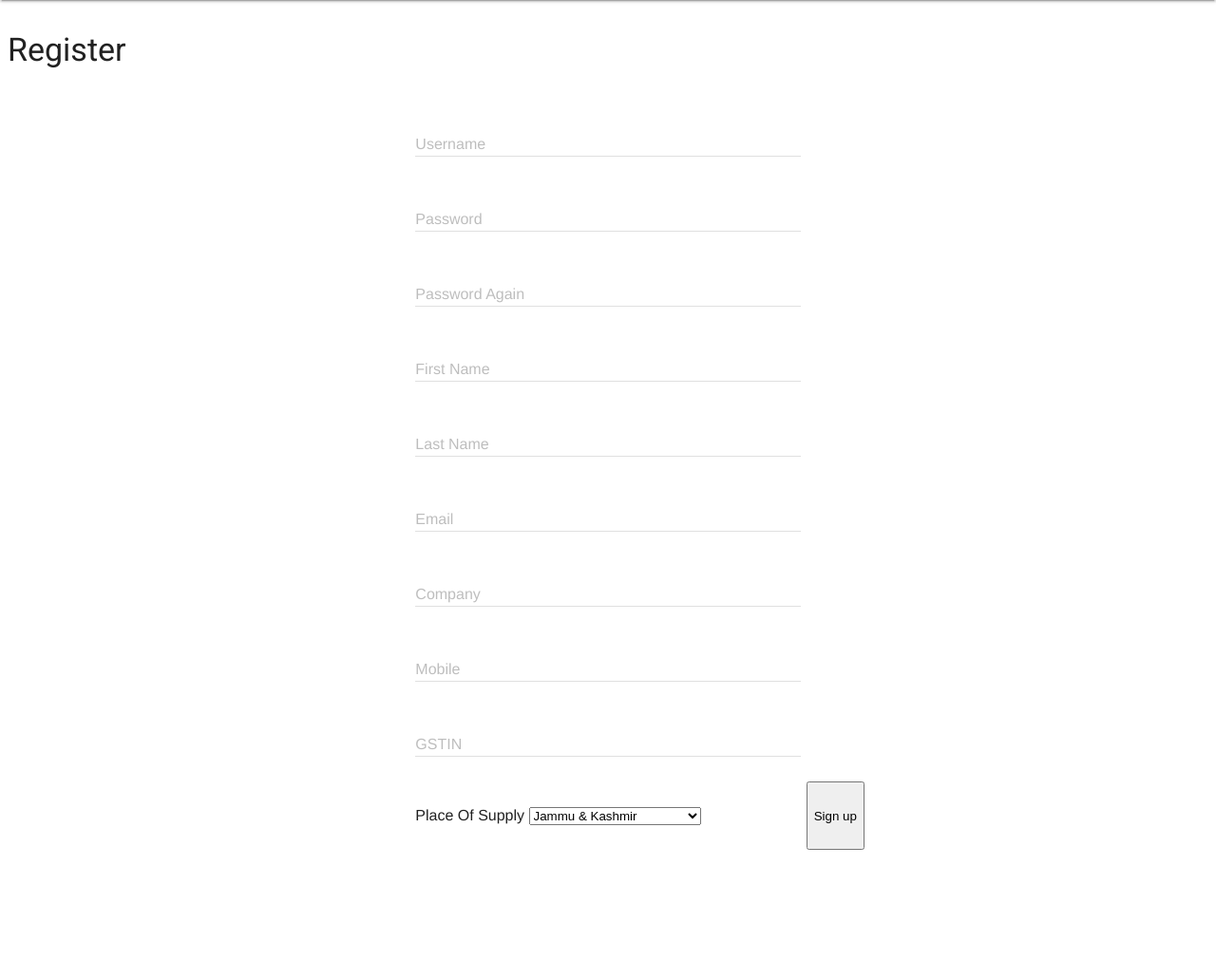
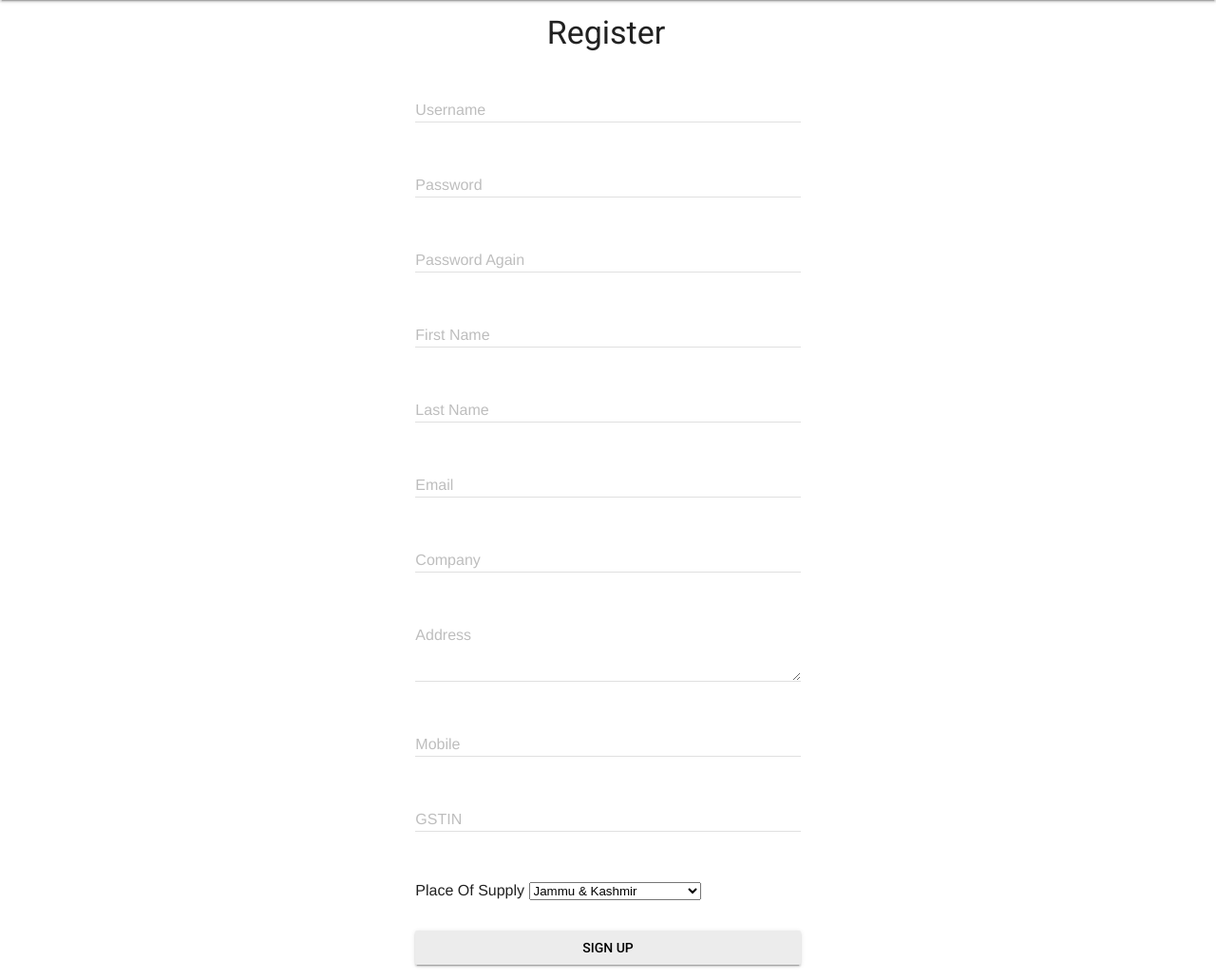
Before and after one commit to rishabhnehra/Invoicer-legacy, a Django app: page /bill/signup/ in a window 1280 px wide. Shown: the part 64-1094 px from the top of the page at 95% size. Run offline with Django 3.2, Linux system fonts and the light colour scheme.

Commit message:
Fixed the address bug in signup form

```diff
--- a/invoicer/bill/forms.py
+++ b/invoicer/bill/forms.py
@@ -13,6 +13,7 @@ class ProfileForm(UserCreationForm):
 	last_name = forms.CharField(max_length = 30)
 	email = forms.EmailField(max_length = 254, help_text = 'Required. Inform a valid email address.')
 	company = forms.CharField(max_length = 50)
+	address = forms.CharField(widget = forms.Textarea)
 	mobile = forms.CharField(max_length = 10)
 	gstin = forms.CharField(max_length = 15)
 	place_of_supply = forms.ChoiceField(choices = PLACES)
--- a/invoicer/bill/models.py
+++ b/invoicer/bill/models.py
@@ -48,6 +48,7 @@ PLACES = (
 class Profile(models.Model):
 	user = models.OneToOneField(User, on_delete = models.CASCADE)
 	company = models.CharField(max_length = 50)
+	address = models.TextField()
 	mobile = models.CharField(max_length = 10)
 	gstin = models.CharField(max_length = 15)
 	place_of_supply = models.CharField(choices = PLACES, max_length = 30)
@@ -64,7 +65,7 @@ class Bill(models.Model):
 	user = models.ForeignKey(User, on_delete = models.CASCADE)
 	invoice = models.CharField(max_length = 100)
 	buyer_name = models.CharField(max_length = 50)
-	buyer_address = models.CharField(max_length = 150)
+	buyer_address = models.TextField()
 	buyer_gstin = models.CharField(max_length = 15)
 	buyer_mobile = models.CharField(max_length = 10)
 	date_of_issue = models.DateField()
--- a/invoicer/bill/views.py
+++ b/invoicer/bill/views.py
@@ -14,6 +14,7 @@ def signup(request):
 		user.profile.company = form.cleaned_data.get('company')
 		user.profile.mobile = form.cleaned_data.get('mobile')
 		user.profile.gstin = form.cleaned_data.get('gstin')
+		user.profile.address = form.cleaned_data.get('address')
 		user.profile.place_of_supply = form.cleaned_data.get('place_of_supply')
 		user.save()
 		raw_password = form.cleaned_data.get('password1')
--- a/invoicer/templates/base.html
+++ b/invoicer/templates/base.html
@@ -22,14 +22,14 @@
 			<div class="mdl-layout__drawer">
 				<nav class="mdl-navigation">
 					{% if request.user.is_authenticated %}
-						<a class="mdl-navigation__link" href="{% url 'bill:dashboard' %}"><i class="material-icons" role="presentation">dashboard</i>Dashboard</a>
-						<a class="mdl-navigation__link" href="{% url 'bill:new_bill' %}"><i class="material-icons">add</i>Create a bill</a>
-						<a class="mdl-navigation__link" href="{% url 'bill:history' %}"><i class="material-icons">history</i>History</a>
-						<a class="mdl-navigation__link" href="{% url 'accounts:logout' %}?next={% url 'home' %}"><i class="material-icons">exit_to_app</i>Logout</a>
+						<a class="mdl-navigation__link mdl-js-ripple-effect" href="{% url 'bill:dashboard' %}"><i class="material-icons" role="presentation">dashboard</i>Dashboard</a>
+						<a class="mdl-navigation__link mdl-js-ripple-effect" href="{% url 'bill:new_bill' %}"><i class="material-icons">add</i>Create a bill</a>
+						<a class="mdl-navigation__link mdl-js-ripple-effect" href="{% url 'bill:history' %}"><i class="material-icons">history</i>History</a>
+						<a class="mdl-navigation__link mdl-js-ripple-effect" href="{% url 'accounts:logout' %}?next={% url 'home' %}"><i class="material-icons">exit_to_app</i>Logout</a>
 					{% else %}
-						<a class="mdl-navigation__link" href="{% url 'home' %}"><i class="material-icons" role="presentation">home</i>Home</a>
-						<a class="mdl-navigation__link" href="{% url 'accounts:login' %}"><i class="material-icons" role="presentation">person</i>Login</a>
-						<a class="mdl-navigation__link" href="{% url 'bill:signup' %}"><i class="material-icons" role="presentation">add</i>Register</a>
+						<a class="mdl-navigation__link mdl-js-ripple-effect" href="{% url 'home' %}"><i class="material-icons" role="presentation">home</i>Home</a>
+						<a class="mdl-navigation__link mdl-js-ripple-effect" href="{% url 'accounts:login' %}"><i class="material-icons" role="presentation">person</i>Login</a>
+						<a class="mdl-navigation__link mdl-js-ripple-effect" href="{% url 'bill:signup' %}"><i class="material-icons" role="presentation">add</i>Register</a>
 					{% endif %}
 				</nav>
 			</div>
--- a/invoicer/templates/bill/dashboard.html
+++ b/invoicer/templates/bill/dashboard.html
@@ -5,7 +5,8 @@
 {% block content %}
 	<div class="mdl-grid">
 		{% if bills %}
-			<h3 class="mdl-cell mdl-cell--12-col">Recent bills</h3>
+			<h3 class="mdl-cell mdl-cell--12-col">Welcome, {{ user.first_name }} {{ user.last_name }}</h3>
+			<h4 class="mdl-cell mdl-cell--4-col-phone mdl-cell--8-col-tablet mdl-cell--1-offset-desktop mdl-cell--10-col-desktop">Recent bills</h4>
 			<table class="mdl-data-table mdl-js-data-table mdl-shadow--2dp mdl-cell mdl-cell--4-col-phone mdl-cell--8-col-tablet mdl-cell--1-offset-desktop mdl-cell--10-col-desktop">
 				<thead>
 					<tr>
@@ -27,7 +28,7 @@
 				</tbody>
 			</table>
 		{% else %}
-			<h3>You haven't entered any bill</h3>
+			<h3 class="mdl-cell mdl-cell--4-col-phone mdl-cell--8-col-tablet mdl-cell--12-col-desktop">You haven't entered any bill</h3>
 		{% endif %}
 	</div>
 	<a id="fab-add" class="mdl-button mdl-js-button mdl-button--fab mdl-js-ripple-effect mdl-button--colored mdl-shadow--4dp" href="{% url 'bill:new_bill' %}"><i class="material-icons">add</i></a>
--- a/invoicer/templates/bill/new_bill.html
+++ b/invoicer/templates/bill/new_bill.html
@@ -9,9 +9,9 @@
 			<div class="mdl-cell mdl-cell--col-6"><i class="material-icons">warning</i><strong>    Please enter all the details</strong></div>
 		</div>
 	{% endif %}
-
-	<div class="mdl-grid">
-		<form method="post">
+<!--
+	<div class="mdl-grid"> -->
+		<form class="mdl-grid" method="post">
 			{% csrf_token %}
 
 			<div class="mdl-cell mdl-cell--4-col-phone mdl-cell--1-offset-tablet mdl-cell--6-col-tablet mdl-cell--3-offset-desktop mdl-cell--6-col-desktop mdl-textfield mdl-js-textfield mdl-textfield--floating-label">
--- a/invoicer/templates/bill/summary.html
+++ b/invoicer/templates/bill/summary.html
@@ -170,7 +170,7 @@
 		</div>
 
 		<div class="col-sm-5">
-			<p><i class="material-icons md-14">business</i> 304 Shyam Residency, 9/2 Patel Colony, Ashapura Cross Road, Jamnagar, Gujarat - 361008</p>
+			<p><i class="material-icons md-14">business</i> {{ user.profile.address }}</p>
 			<p><i class="material-icons md-14">phone</i>  +91 {{ user.profile.mobile }}</p>
 			<p><i class="material-icons md-14">email</i>  {{ user.email }}</p>
 		</div>
--- a/invoicer/templates/index.html
+++ b/invoicer/templates/index.html
@@ -7,7 +7,7 @@
 		<div class="mdl-cell mdl-cell--4-col-phone mdl-cell--8-col-tablet mdl-cell--12-col-desktop">
 			<h3 class="text-center">Invoicer</h3>
 		</div>
-		<a class="mdl-cell mdl-cell--4-col-phone mdl-cell--1-offset-tablet mdl-cell--3-col-tablet mdl-cell--3-offset-desktop mdl-cell--3-col-desktop mdl-button mdl-js-button mdl-button--raised mdl-button--accent mdl-js-ripple-effect" href="{% url 'accounts:login' %}">Login</a>
-		<a class="mdl-cell mdl-cell--4-col-phone  mdl-cell--3-col-tablet mdl-cell--3-col-desktop mdl-button mdl-js-button mdl-button--raised mdl-button--colored mdl-js-ripple-effect" href="{% url 'bill:signup' %}">Register</a>
+		<a class="mdl-cell mdl-cell--4-col-phone mdl-cell--1-offset-tablet mdl-cell--3-col-tablet mdl-cell--3-offset-desktop mdl-cell--3-col-desktop mdl-button mdl-js-button mdl-button--raised mdl-js-ripple-effect" href="{% url 'accounts:login' %}">Login</a>
+		<a class="mdl-cell mdl-cell--4-col-phone  mdl-cell--3-col-tablet mdl-cell--3-col-desktop mdl-button mdl-js-button mdl-button--raised mdl-button--accent mdl-js-ripple-effect" href="{% url 'bill:signup' %}">Register</a>
 	</div>
 {% endblock %}
--- a/invoicer/templates/registration/signup.html
+++ b/invoicer/templates/registration/signup.html
@@ -2,12 +2,13 @@
 
 {% block content %}
   <div class="mdl-grid">
-    <h3 class="text-center">Register</h3>
+    <h3 class="mdl-cell mdl-cell--12-col text-center">Register</h3>
   </div>
   <form class="mdl-grid" method="post">
+
     {% for error in form.errors %}
-          <p style="color: red">{{ error }} </p>
-        {% endfor %}
+      <p style="color: red">{{ error }} </p>
+    {% endfor %}
     {% csrf_token %}
     <div class="mdl-cell mdl-cell--4-col-phone mdl-cell--2-offset-tablet mdl-cell--4-col-tablet mdl-cell--4-offset-desktop mdl-cell--4-col-desktop mdl-textfield mdl-js-textfield mdl-textfield--floating-label">
       <input class="mdl-textfield__input" type="text" name="{{ form.username.name }}" id="id_{{ form.username.name }}" maxlength="254">
@@ -42,6 +43,11 @@
     <div class="mdl-cell mdl-cell--4-col-phone mdl-cell--2-offset-tablet mdl-cell--4-col-tablet mdl-cell--4-offset-desktop mdl-cell--4-col-desktop mdl-textfield mdl-js-textfield mdl-textfield--floating-label">
       <input class="mdl-textfield__input" type="text" name="{{ form.company.name }}" id="id_{{ form.company.name }}" maxlength ="50">
       <label class="mdl-textfield__label" for="id_{{ form.company.name }}">Company</label>
+    </div>
+
+    <div class="mdl-cell mdl-cell--4-col-phone mdl-cell--2-offset-tablet mdl-cell--4-col-tablet mdl-cell--4-offset-desktop mdl-cell--4-col-desktop mdl-cell--4-col-desktop mdl-textfield mdl-js-textfield mdl-textfield--floating-label">
+      <textarea class="mdl-textfield__input" type="text" id="id_{{ form.address.name }}" name="{{ form.address.name }}" rows="3""></textarea>
+     <label class="mdl-textfield__label" for="id_{{ form.address.name }}">Address</label>
     </div>
 
     <div class="mdl-cell mdl-cell--4-col-phone mdl-cell--2-offset-tablet mdl-cell--4-col-tablet mdl-cell--4-offset-desktop mdl-cell--4-col-desktop mdl-textfield mdl-js-textfield mdl-textfield--floating-label">
@@ -98,19 +104,6 @@
       </select>
     </div>
 
-    <button type="submit">Sign up</button>
+    <button class="mdl-cell mdl-cell--4-col-phone mdl-cell--2-offset-tablet mdl-cell--4-col-tablet mdl-cell--4-offset-desktop mdl-cell--4-col-desktop mdl-button mdl-js-button mdl-button--raised mdl-js-ripple-effect" type="submit">Sign up</button>
   </form>
 {% endblock %}
-
-{% for field in form %}
-      <p>
-        {{ field.label_tag }}<br>
-        {{ field }}
-        {% if field.help_text %}
-          <small style="color: grey">{{ field.help_text }}</small>
-        {% endif %}
-        {% for error in field.errors %}
-          <p style="color: red">{{ error }}</p>
-        {% endfor %}
-      </p>
-{% endfor %}
```
